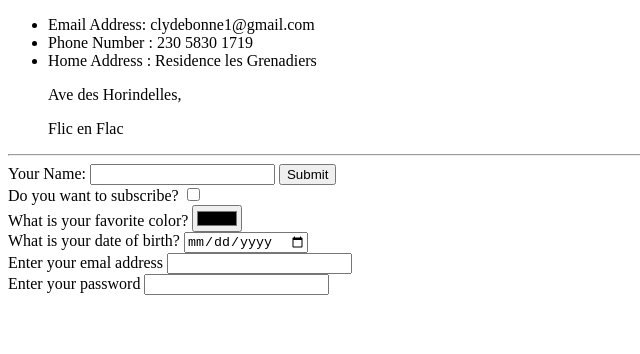
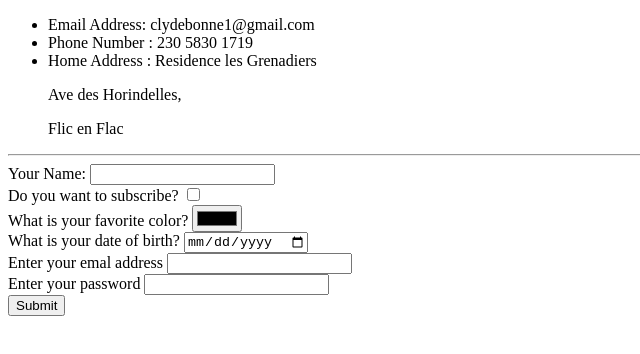
Before and after one commit to Clyd3o/Curriculum-Vitae, a plain HTML site: page Contactme.html in a window 1280 px wide. Shown: the whole page, without its empty margins (0-640 px from the left). Drawn offline with Linux system fonts and the light colour scheme.

Commit message:
Added submit button

```diff
--- a/Contactme.html
+++ b/Contactme.html
@@ -16,7 +16,7 @@
 <form class="" action="mailto: clydebonne1@gmail.com" method="post">
   <label>Your Name:</label>
   <input type="text" name="YourName" value="">
-  <input type="submit" name=""><br>
+  <br>
   <label>Do you want to subscribe?</label>
   <input type="checkbox" name="" id=""><br>
   <label>What is your favorite color?</label>
@@ -26,7 +26,8 @@
   <label>Enter your emal address </label>
   <input type="email" name="YourAddress" id=""><br>
   <label>Enter your password</label>
-  <input type="password" name="" id="">
+  <input type="password" name="" id=""><br>
+    <input type="submit" name="">
 
 
 </form>
```
